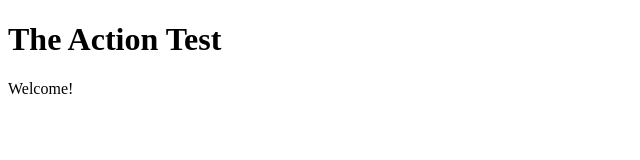
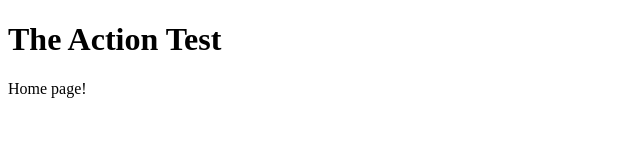
Before and after one commit to gflohr/qgoda-action-test, a plain HTML site: page index.html in a window 1280 px wide. Shown: the full height of the page, 0-640 px from the left. Drawn offline with Linux system fonts and the light colour scheme.

Commit message:
deploy: 030c8e91fc796aa1e026acc0c7f817b403d72311

```diff
--- a/index.html
+++ b/index.html
@@ -7,7 +7,7 @@
 </head>
   <body>
 	<h1>The Action Test</h1>
-	<p>Welcome!</p>
+	<p>Home page!</p>
 
   </body>
 </html>
```
